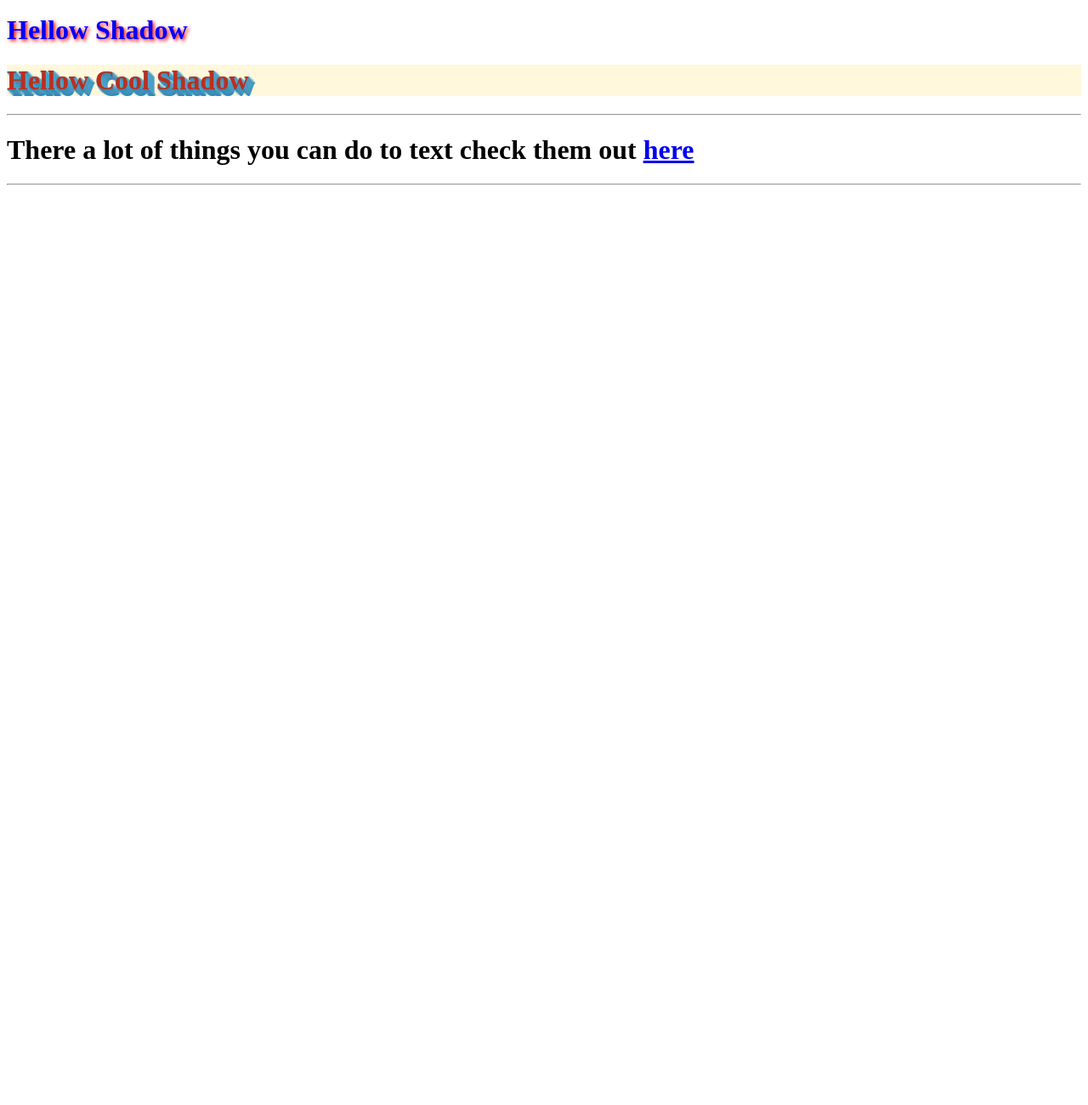
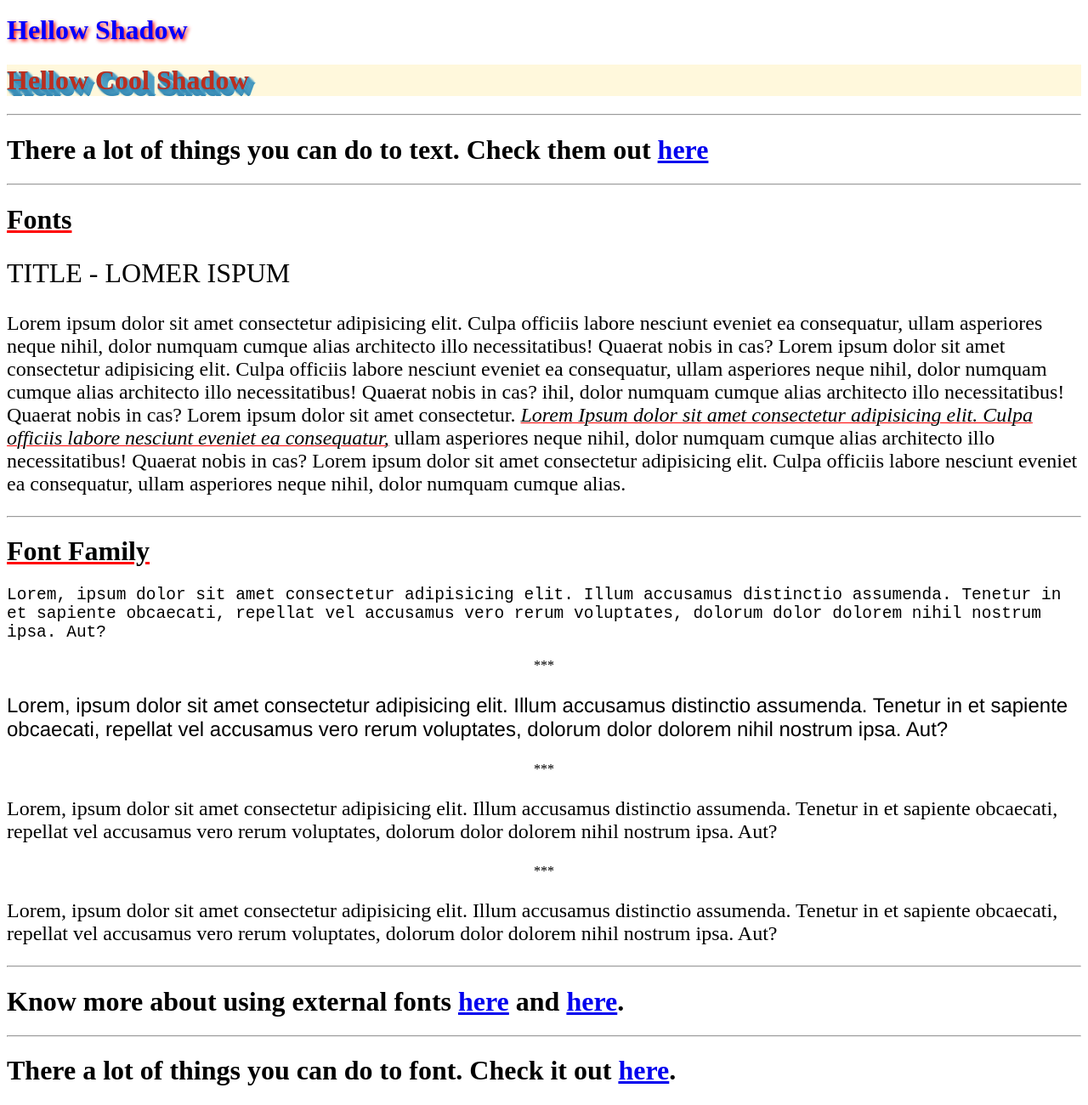
Before and after one commit to abhishekY495/Web-Development-Resources, a plain HTML site: page CSS/txtm-and-fonts.html in a window 1280 px wide. Shown: the part 747-2047 px from the top of the page at 85% size. Before the commit the page ends 973 px from the top, so only its background shows below. Drawn offline with Linux system fonts and the light colour scheme; a web font is replaced by a local one.

Commit message:
CSS code update.

```diff
--- a/CSS/txtm-and-fonts.css
+++ b/CSS/txtm-and-fonts.css
@@ -60,3 +60,34 @@
     7px 8px 0px #378ab4,
     8px 7px 0px #5dabcd;
 }
+
+#title-font{
+    font-size: 2em;
+    font-weight: 500;
+    /* font-weight: bold; */
+}
+#para-font{
+    font-size: 1.5em;
+}
+#span-font{
+    font-style: oblique;
+    /* font-style: italic; */
+    text-decoration: underline red 1px;
+}
+
+#para-font-fam1{
+    font-family: monospace;
+    font-size: 1.5em;
+}
+#para-font-fam2{
+    font-family: Helvetica;
+    font-size: 1.5em;
+}
+#para-font-fam3{
+    font-family: "Times New Roman", Georgia, serif;
+    font-size: 1.5em;
+}
+#para-font-fam4{
+    font-family: 'Syne Tactile';
+    font-size: 1.5em;
+}
--- a/CSS/txtm-and-fonts.html
+++ b/CSS/txtm-and-fonts.html
@@ -8,6 +8,7 @@
     <title>Document</title>
 
     <link rel="stylesheet" href="txtm-and-fonts.css">
+    <link href="https://fonts.googleapis.com/css2?family=Syne+Tactile&display=swap" rel="stylesheet">
 </head>
 
 <body>
@@ -19,11 +20,13 @@
 
     <hr>
 
-    <p id="capital-para">Lorem ipsum dolor sit amet consectetur adipisicing elit. Possimus totam consequatur quia ducimus minus dolorem.
+    <p id="capital-para">Lorem ipsum dolor sit amet consectetur adipisicing elit. Possimus totam consequatur quia
+        ducimus minus dolorem.
         Beatae ducimus aperiam maxime explicabo quidem, ullam, repellat deleniti porro asperiores soluta doloribus
         accusamus non.
     </p>
-    <p id="capital-para2">Lorem ipsum dolor sit amet consectetur adipisicing elit. Possimus totam consequatur quia ducimus minus dolorem.
+    <p id="capital-para2">Lorem ipsum dolor sit amet consectetur adipisicing elit. Possimus totam consequatur quia
+        ducimus minus dolorem.
         Beatae ducimus aperiam maxime explicabo quidem, ullam, repellat deleniti porro asperiores soluta doloribus
         accusamus non.
     </p>
@@ -43,29 +46,66 @@
 
     <hr>
 
-    <h1>There a lot of things you can do to text check them out
+    <h1>There a lot of things you can do to text. Check them out
         <a href="https://css-tricks.com/almanac/#letter-T" target="_blank">here</a>
     </h1>
 
     <hr>
 
+    <h1 style="text-decoration: underline red;">Fonts</h1>
+    <h2 id="title-font">TITLE - LOMER ISPUM</h2>
+    <p id="para-font">Lorem ipsum dolor sit amet consectetur adipisicing elit. Culpa officiis labore nesciunt eveniet ea
+        consequatur, ullam asperiores neque nihil, dolor numquam cumque alias architecto illo necessitatibus! Quaerat
+        nobis in cas?
+        Lorem ipsum dolor sit amet consectetur adipisicing elit. Culpa officiis labore nesciunt eveniet ea consequatur,
+        ullam asperiores neque nihil, dolor numquam cumque alias architecto illo necessitatibus! Quaerat nobis in cas?
+        ihil, dolor numquam cumque alias architecto illo necessitatibus! Quaerat nobis in cas?
+        Lorem ipsum dolor sit amet consectetur. <span id="span-font">Lorem Ipsum dolor sit amet consectetur adipisicing
+            elit. Culpa officiis
+            labore nesciunt eveniet ea consequatur,</span>
+        ullam asperiores neque nihil, dolor numquam cumque alias architecto illo necessitatibus! Quaerat nobis in cas?
+        Lorem ipsum dolor sit amet consectetur adipisicing elit. Culpa officiis labore nesciunt eveniet ea consequatur,
+        ullam asperiores neque nihil, dolor numquam cumque alias.
+    </p>
 
+    <hr>
 
+    <h1 style="text-decoration: underline red;">Font Family</h1>
+    <p id="para-font-fam1">Lorem, ipsum dolor sit amet consectetur adipisicing elit. Illum accusamus distinctio
+        assumenda. Tenetur in et
+        sapiente obcaecati, repellat vel accusamus vero rerum voluptates, dolorum dolor dolorem nihil nostrum ipsa. Aut?
+    </p>
+    <p style="text-align: center;">***</p>
 
+    <p id="para-font-fam2">Lorem, ipsum dolor sit amet consectetur adipisicing elit. Illum accusamus distinctio
+        assumenda. Tenetur in et
+        sapiente obcaecati, repellat vel accusamus vero rerum voluptates, dolorum dolor dolorem nihil nostrum ipsa. Aut?
+    </p>
+    <p style="text-align: center;">***</p>
 
+    <p id="para-font-fam3">Lorem, ipsum dolor sit amet consectetur adipisicing elit. Illum accusamus distinctio
+        assumenda. Tenetur in et
+        sapiente obcaecati, repellat vel accusamus vero rerum voluptates, dolorum dolor dolorem nihil nostrum ipsa. Aut?
+    </p>
+    <p style="text-align: center;">***</p>
 
+    <p id="para-font-fam4">Lorem, ipsum dolor sit amet consectetur adipisicing elit. Illum accusamus distinctio
+        assumenda. Tenetur in et
+        sapiente obcaecati, repellat vel accusamus vero rerum voluptates, dolorum dolor dolorem nihil nostrum ipsa. Aut?
+    </p>
 
+    <hr>
 
+    <h1>Know more about using external fonts
+        <a href="https://www.youtube.com/watch?v=Hwq_Mr12bcI" target="_blank">here</a> and
+        <a href="https://www.youtube.com/watch?v=KzqQXDbDvus" target="_blank">here</a>.
+    </h1>
 
+    <hr>
 
-
-
-
-
-
-
-
-
+    <h1>There a lot of things you can do to font. Check it out
+        <a href="https://css-tricks.com/almanac/properties/f/font/" target="_blank">here</a>.
+    </h1>
 
 </body>
 
```
Also changed, not shown: CSS/index.html (+2 -0 lines).
